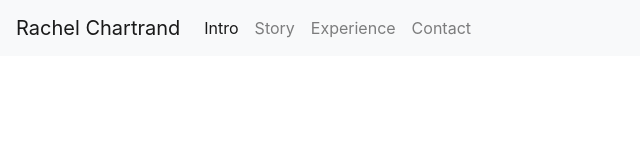
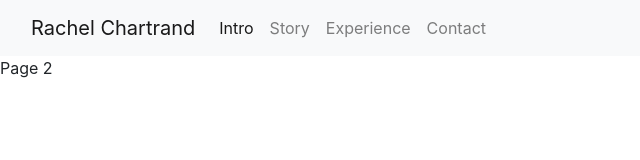
Before and after one commit to rec31075/project-1, a plain HTML site: page page2.html in a window 1280 px wide. Shown: the whole page, without its empty margins (0-640 px from the left). Drawn offline with nearby package versions, Linux system fonts and the light colour scheme.

Commit message:
Updated navbar

```diff
--- a/page2.html
+++ b/page2.html
@@ -13,18 +13,28 @@
     <link rel="stylesheet" type="text/css" href="project1style.css" />
 </head>
 <header>
-    <nav class="navbar navbar-expand-lg navbar-light bg-light">
-        <a class="navbar-brand" href="./index.html">Rachel Chartrand</a>
-        <button class="navbar-toggler" type="button" data-toggle="collapse" data-target="#navbarNavAltMarkup"
-            aria-controls="navbarNavAltMarkup" aria-expanded="false" aria-label="Toggle navigation">
-            <span class="navbar-toggler-icon"></span>
-        </button>
-        <div class="collapse navbar-collapse" id="navbarNavAltMarkup">
-            <div class="navbar-nav">
-                <a class="nav-item nav-link active" href="./index.html">Intro <span class="sr-only">(current)</span></a>
-                <a class="nav-item nav-link" href="./page1.html">Story</a>
-                <a class="nav-item nav-link" href="#">Experience</a>
-                <a class="nav-item nav-link" href="./page3.html">Contact</a>
+    <nav class="navbar navbar-expand-lg navbar-light bg-light text-body-secondary">
+        <div class="container-fluid">
+            <a class="navbar-brand" href="index.html">Rachel Chartrand</a>
+            <button class="navbar-toggler" type="button" data-bs-toggle="collapse" data-bs-target="#navbarNavDropdown"
+                aria-controls="navbarNavDropdown" aria-expanded="false" aria-label="Toggle navigation">
+                <span class="navbar-toggler-icon"></span>
+            </button>
+            <div class="collapse navbar-collapse" id="navbarNavDropdown">
+                <ul class="navbar-nav">
+                    <li class="nav-item">
+                        <a class="nav-link active" aria-current="page" href="index.html">Intro</a>
+                    </li>
+                    <li class="nav-item">
+                        <a class="nav-link" href="/page1.html">Story</a>
+                    </li>
+                    <li class="nav-item">
+                        <a class="nav-link" href="#/page2.html">Experience</a>
+                    </li>
+                    <li class="nav-item">
+                        <a class="nav-link" href="/page3.html">Contact</a>
+                    </li>
+                </ul>
             </div>
         </div>
     </nav>
@@ -32,7 +42,7 @@
 
 <body>
     <section>
-
+        <P> Page 2 </P>
     </section>
 
 </body>
```
Also changed, not shown: index.html (+23 -13 lines), page1.html (+23 -13 lines), page3.html (+23 -13 lines).
